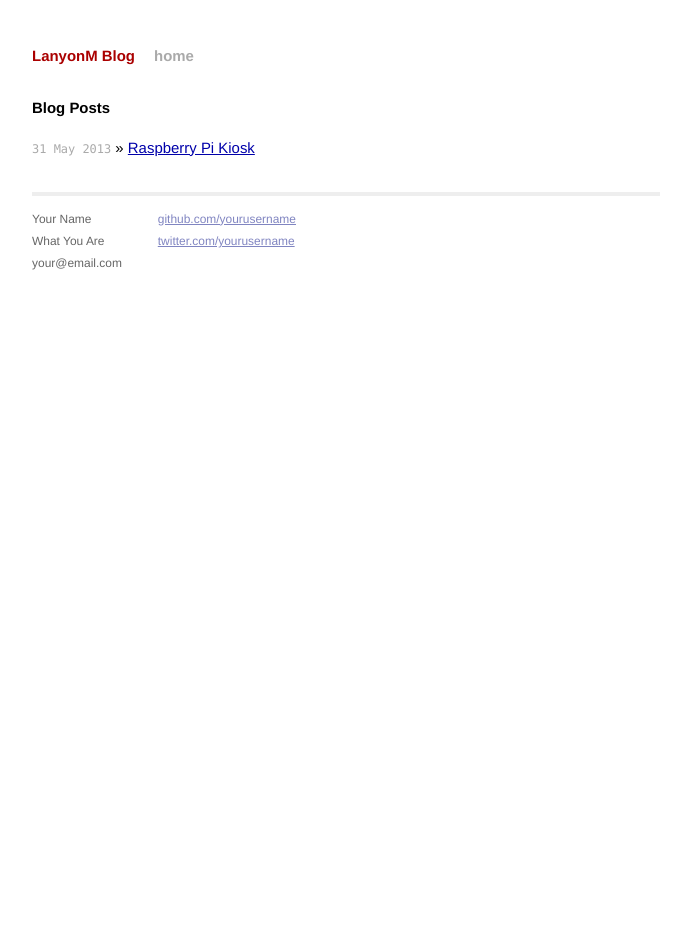
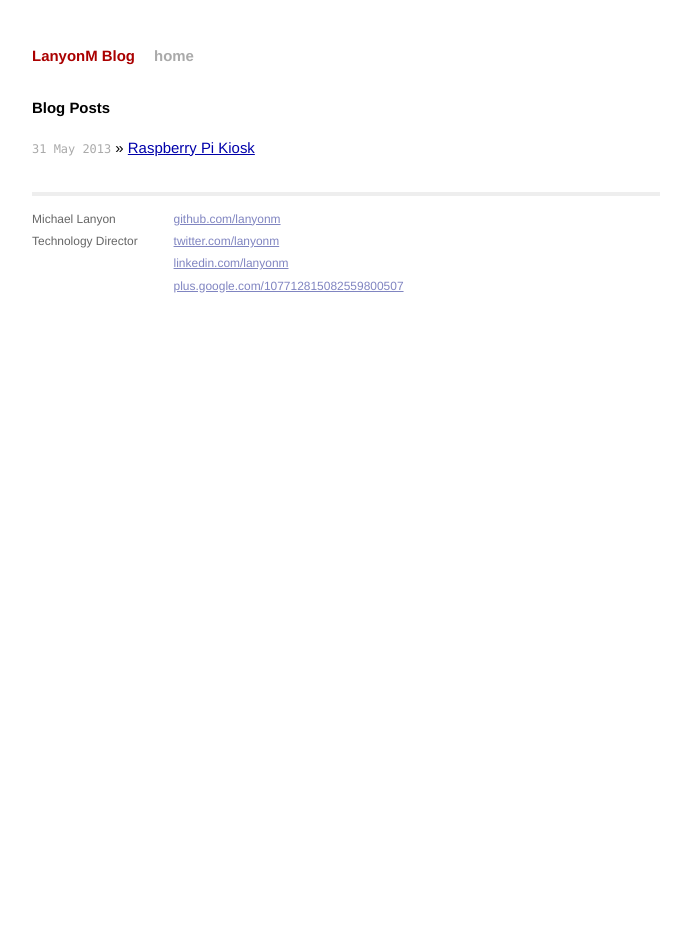
Before and after one commit to lanyonm/lanyonm.github.io, a Jekyll site: the page built from index.html, in a window 1280 px wide. Shown: the whole page, without its empty margins (294-985 px from the left). Built offline with Jekyll 4.4.1, drawn with Linux system fonts in a browser that asks for light colours.

Commit message:
update homepage info and add pi-kiosk image

```diff
--- a/_layouts/default.html
+++ b/_layouts/default.html
@@ -4,6 +4,7 @@
         <meta charset="utf-8">
         <meta http-equiv="X-UA-Compatible" content="IE=edge,chrome=1">
         <title>{{ page.title }}</title>
+        <meta name="description" content="{{ page.description }}">
         <meta name="viewport" content="width=device-width">
 
         <!-- syntax highlighting CSS -->
@@ -27,15 +28,16 @@
             <div class="footer">
               <div class="contact">
                 <p>
-                  Your Name<br />
-                  What You Are<br />
-                  your@email.com
+                  Michael Lanyon<br />
+                  Technology Director
                 </p>
               </div>
               <div class="contact">
                 <p>
-                  <a href="http://github.com/yourusername/">github.com/yourusername</a><br />
-                  <a href="http://twitter.com/yourusername/">twitter.com/yourusername</a><br />
+                  <a href="http://github.com/lanyonm">github.com/lanyonm</a><br />
+                  <a href="http://twitter.com/lanyonm">twitter.com/lanyonm</a><br />
+                  <a href="http://linkedin.com/lanyonm">linkedin.com/lanyonm</a><br />
+                  <a href="https://plus.google.com/107712815082559800507">plus.google.com/107712815082559800507</a><br />
                 </p>
               </div>
             </div>
```
Also changed, not shown: images/pi-kiosk.jpg (added).
